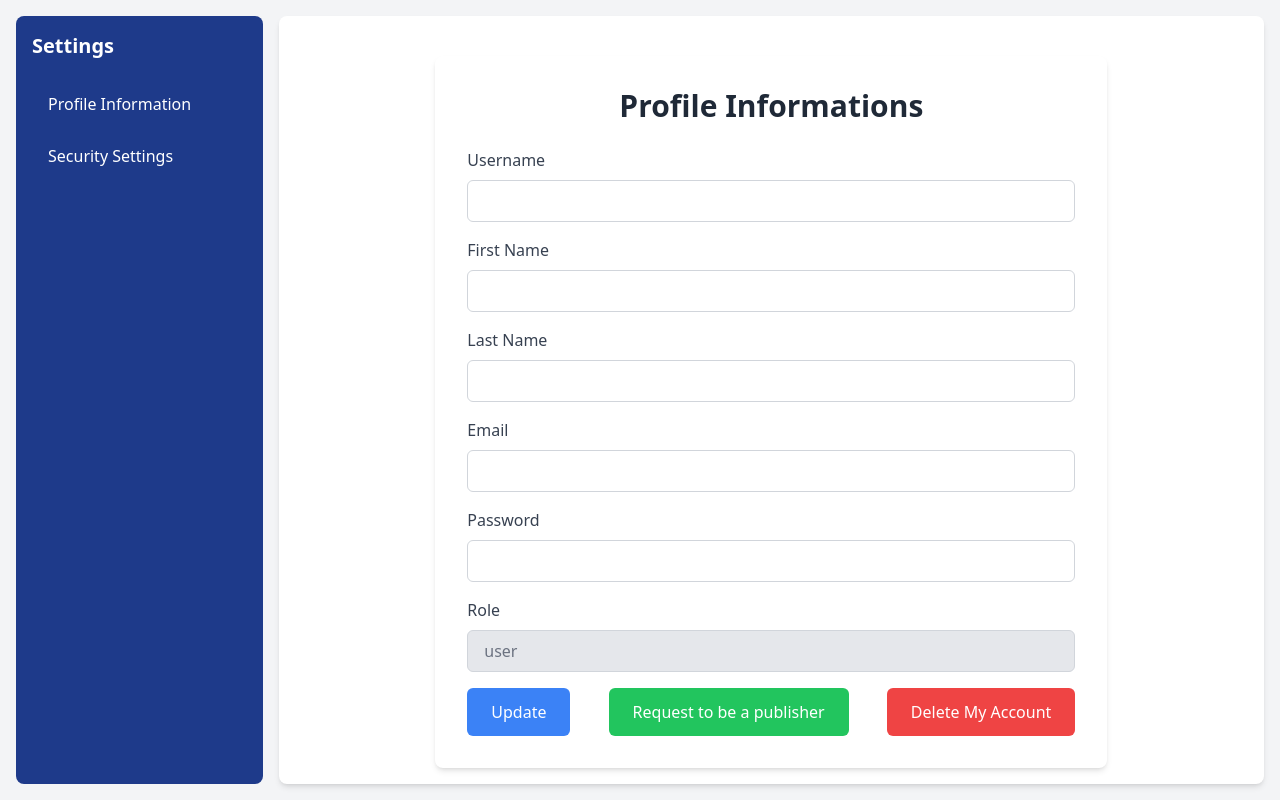
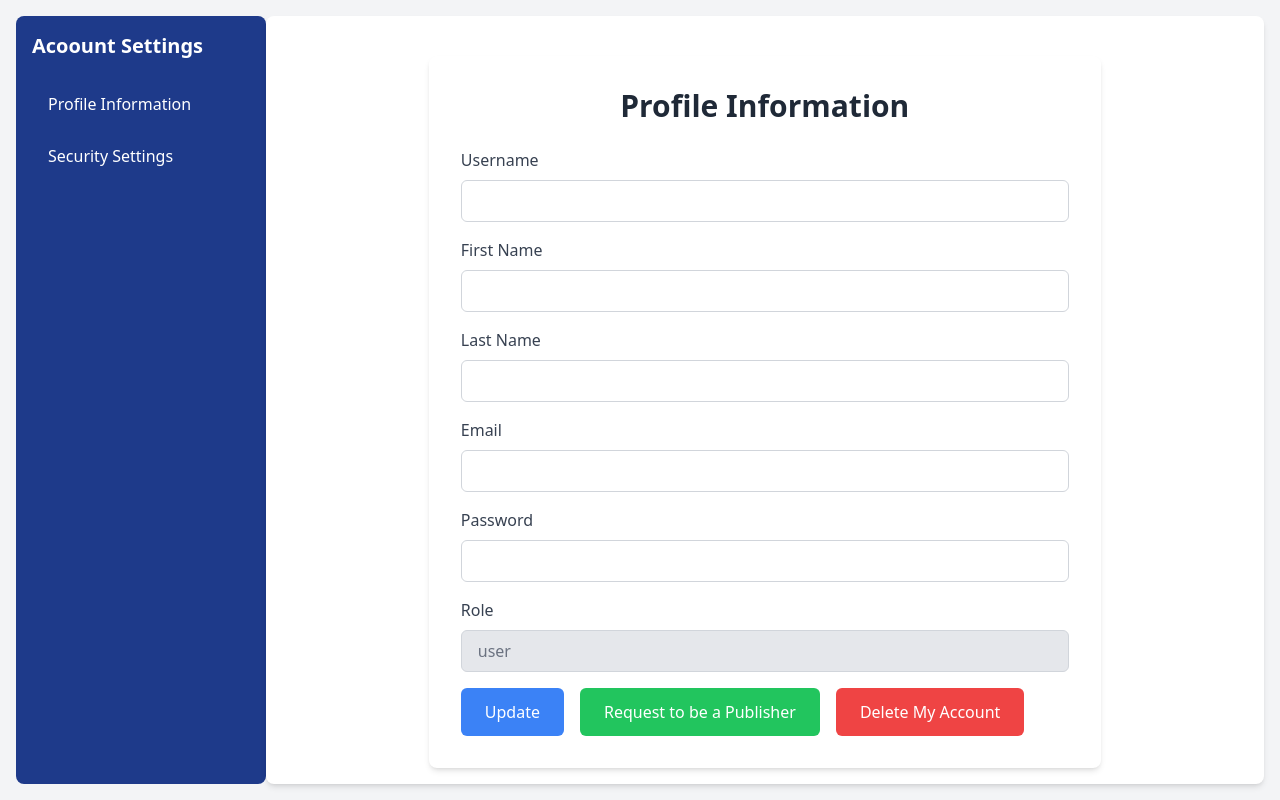
Before and after one commit to 2Professionals/daily_stories_frontend, an Angular app: page /account-settings in a window 1280 px wide. Built offline with nearby package versions, Linux system fonts and the light colour scheme; no server answers.

Commit message:
profile infos relocated inside settings

```diff
--- a/src/components/account-settings/account-settings.component.html
+++ b/src/components/account-settings/account-settings.component.html
@@ -1,6 +1,6 @@
 <div class="flex flex-col md:flex-row h-screen bg-gray-100 p-4">
     <div class="w-full md:w-1/5 bg-[#1E3A8A] text-white rounded-lg p-4">
-      <h2 class="text-xl font-semibold mb-6">Settings</h2>
+      <h2 class="text-xl font-semibold mb-6">Acoount Settings</h2>
       <ul>
         <li class="mb-3">
           <button
@@ -21,9 +21,11 @@
       </ul>
     </div>
 
-    <div class="w-full md:w-4/5 bg-white rounded-lg p-6 shadow-md ml-4">
+    <div class="w-full md:w-4/5 bg-white rounded-lg p-6 shadow-md">
       <ng-container *ngIf="activeComponent === 'profile'">
-        <app-profile-informations></app-profile-informations>
+        <div class="w-full">
+          <app-profile-informations></app-profile-informations>
+        </div>
       </ng-container>
 
       <ng-container *ngIf="activeComponent === 'security'">
--- a/src/components/profile-informations/profile-informations.component.html
+++ b/src/components/profile-informations/profile-informations.component.html
@@ -1,17 +1,15 @@
 <div class="container mx-auto p-4">
   <div class="max-w-2xl mx-auto bg-white p-8 rounded-lg shadow-md">
 
-    <h2 class="text-3xl font-bold text-center text-gray-800 mb-6">Profile Informations</h2>
+    <h2 class="text-3xl font-bold text-center text-gray-800 mb-6">Profile Information</h2>
 
     <form [formGroup]="profileForm" (ngSubmit)="onSave()">
 
       <div class="mb-4">
         <label for="username" class="block text-gray-700 font-medium">Username</label>
         <input
-          type="text"
-          id="username"
-          formControlName="username"
-          class="mt-2 w-full px-4 py-2 border border-gray-300 rounded-md focus:outline-none focus:ring-2 focus:ring-blue-500"
+          type="text" id="username" formControlName="username"
+          class="mt-2 w-full px-4 py-2 border border-gray-300 rounded-md focus:ring-2 focus:ring-blue-500"
         />
         <div *ngIf="profileForm.get('username')?.invalid && profileForm.get('username')?.touched" class="text-red-500 text-sm mt-1">
           Username is required and must be at least 3 characters long.
@@ -21,10 +19,8 @@
       <div class="mb-4">
         <label for="firstName" class="block text-gray-700 font-medium">First Name</label>
         <input
-          type="text"
-          id="firstName"
-          formControlName="firstName"
-          class="mt-2 w-full px-4 py-2 border border-gray-300 rounded-md focus:outline-none focus:ring-2 focus:ring-blue-500"
+          type="text" id="firstName" formControlName="firstName"
+          class="mt-2 w-full px-4 py-2 border border-gray-300 rounded-md focus:ring-2 focus:ring-blue-500"
         />
         <div *ngIf="profileForm.get('firstName')?.invalid && profileForm.get('firstName')?.touched" class="text-red-500 text-sm mt-1">
           First name is required.
@@ -34,10 +30,8 @@
       <div class="mb-4">
         <label for="lastName" class="block text-gray-700 font-medium">Last Name</label>
         <input
-          type="text"
-          id="lastName"
-          formControlName="lastName"
-          class="mt-2 w-full px-4 py-2 border border-gray-300 rounded-md focus:outline-none focus:ring-2 focus:ring-blue-500"
+          type="text" id="lastName" formControlName="lastName"
+          class="mt-2 w-full px-4 py-2 border border-gray-300 rounded-md focus:ring-2 focus:ring-blue-500"
         />
         <div *ngIf="profileForm.get('lastName')?.invalid && profileForm.get('lastName')?.touched" class="text-red-500 text-sm mt-1">
           Last name is required.
@@ -47,10 +41,8 @@
       <div class="mb-4">
         <label for="email" class="block text-gray-700 font-medium">Email</label>
         <input
-          type="email"
-          id="email"
-          formControlName="email"
-          class="mt-2 w-full px-4 py-2 border border-gray-300 rounded-md focus:outline-none focus:ring-2 focus:ring-blue-500"
+          type="email" id="email" formControlName="email"
+          class="mt-2 w-full px-4 py-2 border border-gray-300 rounded-md focus:ring-2 focus:ring-blue-500"
         />
         <div *ngIf="profileForm.get('email')?.invalid && profileForm.get('email')?.touched" class="text-red-500 text-sm mt-1">
           Please enter a valid email.
@@ -60,10 +52,8 @@
       <div class="mb-4">
         <label for="password" class="block text-gray-700 font-medium">Password</label>
         <input
-          type="password"
-          id="password"
-          formControlName="password"
-          class="mt-2 w-full px-4 py-2 border border-gray-300 rounded-md focus:outline-none focus:ring-2 focus:ring-blue-500"
+          type="password" id="password" formControlName="password"
+          class="mt-2 w-full px-4 py-2 border border-gray-300 rounded-md focus:ring-2 focus:ring-blue-500"
         />
         <div *ngIf="profileForm.get('password')?.invalid && profileForm.get('password')?.touched" class="text-red-500 text-sm mt-1">
           Password is required and must be at least 6 characters long.
@@ -73,42 +63,34 @@
       <div class="mb-4">
         <label for="role" class="block text-gray-700 font-medium">Role</label>
         <input
-          type="text"
-          id="role"
-          formControlName="role"
+          type="text" id="role" formControlName="role"
           class="mt-2 w-full px-4 py-2 border border-gray-300 rounded-md bg-gray-200 text-gray-500 cursor-not-allowed focus:outline-none"
-          [attr.disabled]="true"
         />
-        <div *ngIf="profileForm.get('role')?.invalid && profileForm.get('role')?.touched" class="text-red-500 text-sm mt-1">
-          Role is required.
-        </div>
       </div>
 
-      <div class="flex justify-between">
+      <div class="flex flex-col sm:flex-row gap-4">
         <button
-          type="submit"
-          [disabled]="profileForm.invalid"
-          class="bg-blue-500 text-white px-6 py-3 rounded-md hover:bg-blue-600 focus:outline-none focus:ring-2 focus:ring-blue-400"
+          type="submit" [disabled]="profileForm.invalid"
+          class="w-full sm:w-auto bg-blue-500 text-white px-6 py-3 rounded-md hover:bg-blue-600 focus:ring-2 focus:ring-blue-400"
         >
           Update
         </button>
 
         <button
-          type="button"
-          class="bg-green-500 text-white px-6 py-3 rounded-md hover:bg-green-600 focus:outline-none focus:ring-2 focus:ring-green-400"
-          (click)="requestPublisher()"
+          type="button" (click)="requestPublisher()"
+          class="w-full sm:w-auto bg-green-500 text-white px-6 py-3 rounded-md hover:bg-green-600 focus:ring-2 focus:ring-green-400"
         >
-          Request to be a publisher
+          Request to be a Publisher
         </button>
 
         <button
-          routerLink="/main-feed"
-          type="button"
-          class="bg-red-500 text-white px-6 py-3 rounded-md hover:bg-red-800 focus:outline-none focus:ring-2 focus:ring-gray-400"
+          routerLink="/main-feed" type="button"
+          class="w-full sm:w-auto bg-red-500 text-white px-6 py-3 rounded-md hover:bg-red-800 focus:ring-2 focus:ring-gray-400"
         >
           Delete My Account
         </button>
       </div>
+
     </form>
   </div>
 </div>
```
